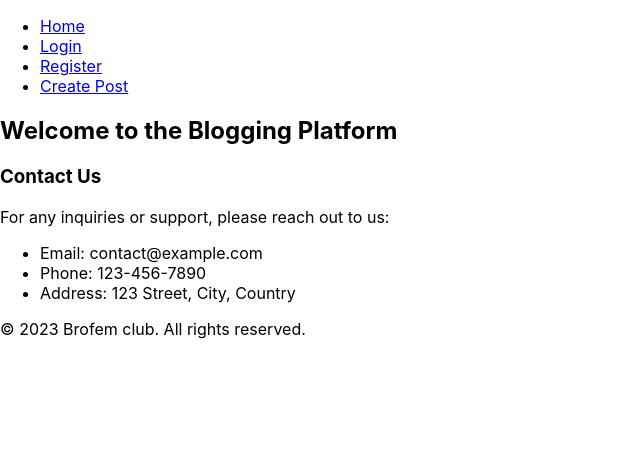
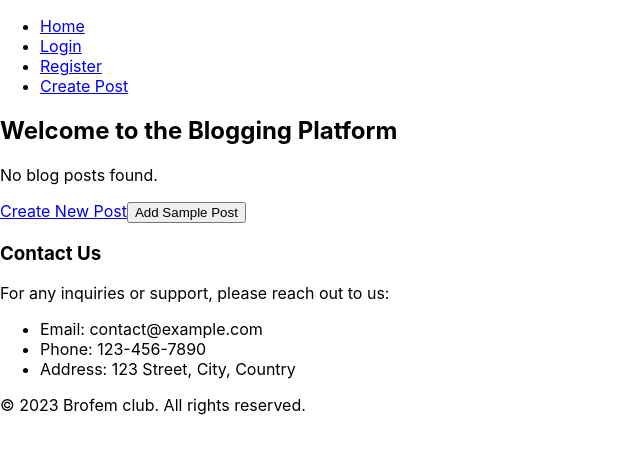
Before and after one commit to nyaliti/brofem-hub, a React (Create React App) app: page / in a window 1280 px wide. Shown: the top 454 px of the page, without its empty margins (0-640 px from the left). Built offline with nearby package versions, Linux system fonts and the light colour scheme.

Commit message:
added new features

```diff
--- a/src/components/Home.js
+++ b/src/components/Home.js
@@ -1,5 +1,6 @@
 import React, {useEffect, useState} from 'react';
-import BlogPost from './Blogpost';
+import {Link} from 'react-router-dom';
+import Blogpost from './Blogpost'; // Updated import statement
 
 const Home = () => {
   const [posts, setPosts] = useState([]);
@@ -9,7 +10,6 @@ const Home = () => {
     // Update the "posts" state
   }, []);
 
-  // eslint-disable-next-line no-unused-vars
   const handleSetPosts = () => {
     setPosts([...posts, {id: 1, title: 'New Post', content: 'Lorem ipsum'}]);
   };
@@ -17,9 +17,17 @@ const Home = () => {
   return (
     <div>
       <h2>Welcome to the Blogging Platform</h2>
-      {posts.map((post) => (
-        <BlogPost key={post.id} post={post} />
-      ))}
+      <div className="blog-posts">
+        {posts.length > 0 ? (
+          posts.map((post) => (
+            <Blogpost key={post.id} post={post} /> // Updated component name
+          ))
+        ) : (
+          <p>No blog posts found.</p>
+        )}
+      </div>
+      <Link to="/create-post">Create New Post</Link>
+      <button onClick={handleSetPosts}>Add Sample Post</button>
     </div>
   );
 };
```
